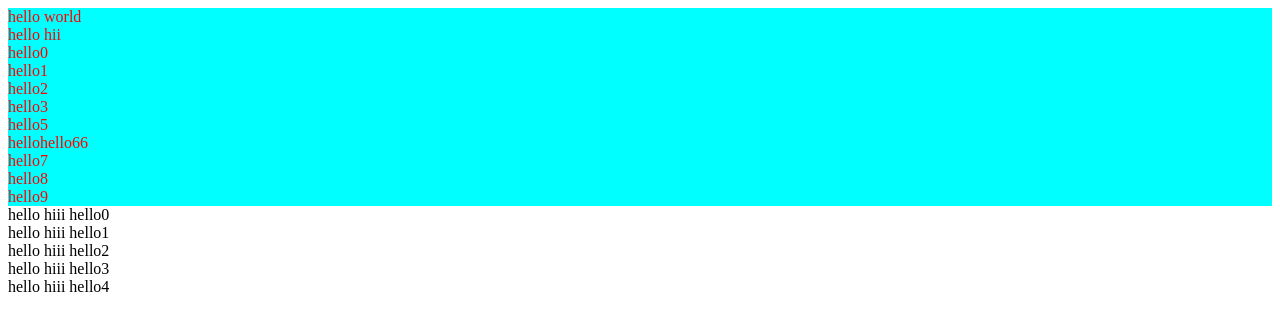
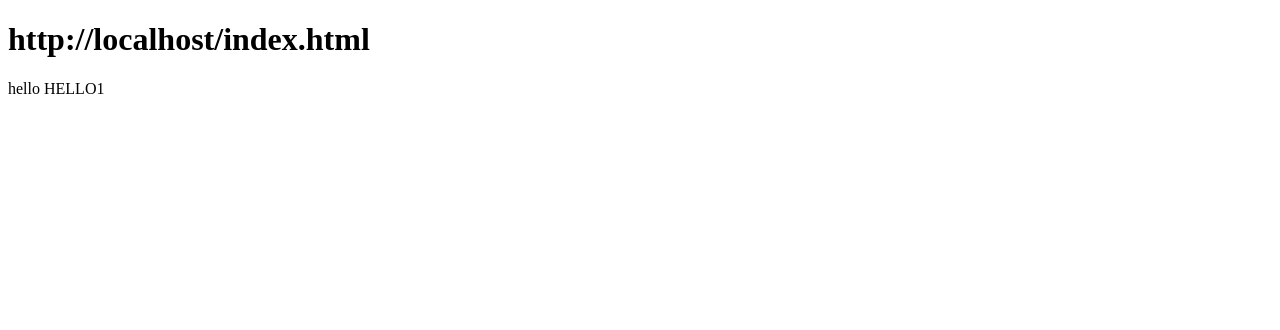
Before and after one commit to UMMIDIANILKUMAR/gitpractice, a plain HTML site: page index.html in a window 1280 px wide. Drawn offline with Linux system fonts and the light colour scheme.

Commit message:
new things

```diff
--- a/index.html
+++ b/index.html
@@ -11,6 +11,11 @@
    <div id="main">
 
    </div>
+   <h1 id="demo"></h1>
+
+   <form name="signin">
+    <label for="">hello</label>
+   </form>
 
    <script src="script.js"></script>
 </body>
--- a/script.js
+++ b/script.js
@@ -1,50 +1,61 @@
-var main = document.getElementById("main")
-main.innerText="hello world"
-main.id = "main1"
-main.style.color="red"
-main.style.backgroundColor="aqua"
-main.setAttribute("class","all1")
+// var main = document.getElementById("main")
+// main.innerText="hello world"
+// main.id = "main1"
+// main.style.color="red"
+// main.style.backgroundColor="aqua"
+// main.setAttribute("class","all1")
 
-var inside1 = document.createElement("div")
-main.appendChild(inside1)
-inside1.innerHTML="hello hii"
+// var inside1 = document.createElement("div")
+// main.appendChild(inside1)
+// inside1.innerHTML="hello hii"
 
-var inside2 = document.createElement("div")
-main.appendChild(inside2)
-inside2.innerHTML="hello hii"
+// var inside2 = document.createElement("div")
+// main.appendChild(inside2)
+// inside2.innerHTML="hello hii"
 
-var inside3 = document.createElement("div")
-main.appendChild(inside3)
-inside3.innerHTML="hello hello"
-main.replaceChild(inside3, inside2)
+// var inside3 = document.createElement("div")
+// main.appendChild(inside3)
+// inside3.innerHTML="hello hello"
+// main.replaceChild(inside3, inside2)
 
-main.removeChild(inside3)
+// main.removeChild(inside3)
 
 
-for (let i=0;i<10;i++){
-    var newelment = document.createElement("div")
+// for (let i=0;i<10;i++){
+//     var newelment = document.createElement("div")
 
-    newelment.innerHTML="hello"+i
-    newelment.id="hello"+i
-   main.appendChild(newelment)
+//     newelment.innerHTML="hello"+i
+//     newelment.id="hello"+i
+//    main.appendChild(newelment)
 
 
 
-}
+// }
 
-let hello5 = document.getElementById("hello4")
-main.removeChild(hello5)
-var break11 = "<br>"
+// let hello5 = document.getElementById("hello4")
+// main.removeChild(hello5)
+// var break11 = "<br>"
 
-for(let i=0;i<5;i++){
-    document.write("hello hiii hello"+i+`${break11}`)
+// for(let i=0;i<5;i++){
+//     document.write("hello hiii hello"+i+`${break11}`)
 
-}
-let hello6 = document.getElementById("hello6")
-hello6.innerHTML="hello"
-let hello66 = document.createElement("a")
-hello66.innerHTML="hello66"
-hello6.appendChild(hello66)
-hello6.onclick = function(){
-    hello6.style.color="blue"
-}
+// }
+// let hello6 = document.getElementById("hello6")
+// hello6.innerHTML="hello"
+// let hello66 = document.createElement("a")
+// hello66.innerHTML="hello66"
+// hello6.appendChild(hello66)
+// hello6.onclick = function(){
+//     hello6.style.color="blue"
+// }
+
+var form1 = document.getElementsByName("signin")
+
+var label1 = document.createElement("label")
+label1.innerHTML="HELLO1"
+
+form1[0].appendChild(label1)
+form1[0].name="signin11"
+
+let base = document.baseURI;
+document.getElementById("demo").innerHTML = base;
```
Also changed, not shown: ajax.html (added), ajax.js (added), jquery.html (added), jquery.js (added).
